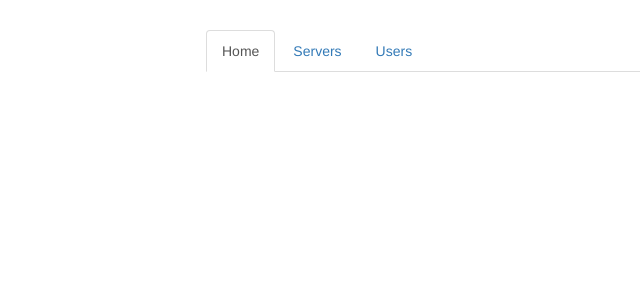
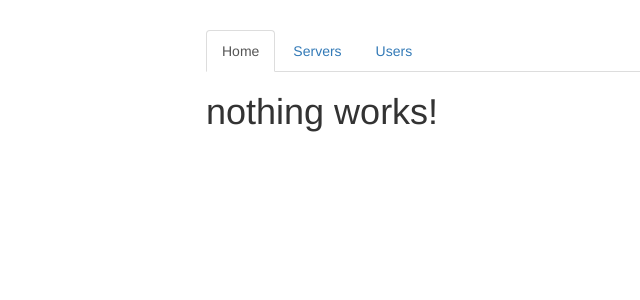
Before and after one commit to SzilardZ/udemy-angular-walkthrough-5-routing-start, an Angular app: page /nothing in a window 1280 px wide. Before the commit this address led to /. Shown: the top 300 px of the page, without its empty margins (59-699 px from the left). Built offline with nearby package versions, Linux system fonts and the light colour scheme.

Commit message:
fun component (nothing component) added

```diff
--- a/src/app/app.module.ts
+++ b/src/app/app.module.ts
@@ -12,11 +12,13 @@ import { EditServerComponent } from './servers/edit-server/edit-server.component
 import { ServerComponent } from './servers/server/server.component';
 import { ServersService } from './servers/servers.service';
 import {RouterModule, Routes} from '@angular/router';
+import { NothingComponent } from './nothing/nothing.component';
 
 const appRoutes: Routes = [
   {path: '', component: HomeComponent},
   {path: 'users', component: UsersComponent},
   {path: 'servers', component: ServersComponent},
+  {path: 'nothing', component: NothingComponent}
 ];
 
 @NgModule({
@@ -27,7 +29,8 @@ const appRoutes: Routes = [
     ServersComponent,
     UserComponent,
     EditServerComponent,
-    ServerComponent
+    ServerComponent,
+    NothingComponent
   ],
   imports: [
     BrowserModule,
--- /dev/null
+++ b/src/app/nothing/nothing.component.html
@@ -0,0 +1 @@
+<h1>nothing works!</h1>
--- /dev/null
+++ b/src/app/nothing/nothing.component.ts
@@ -0,0 +1,15 @@
+import { Component, OnInit } from '@angular/core';
+
+@Component({
+  selector: 'app-nothing',
+  templateUrl: './nothing.component.html',
+  styleUrls: ['./nothing.component.css']
+})
+export class NothingComponent implements OnInit {
+
+  constructor() { }
+
+  ngOnInit() {
+  }
+
+}
```
Also changed, not shown: src/app/nothing/nothing.component.css (added).
